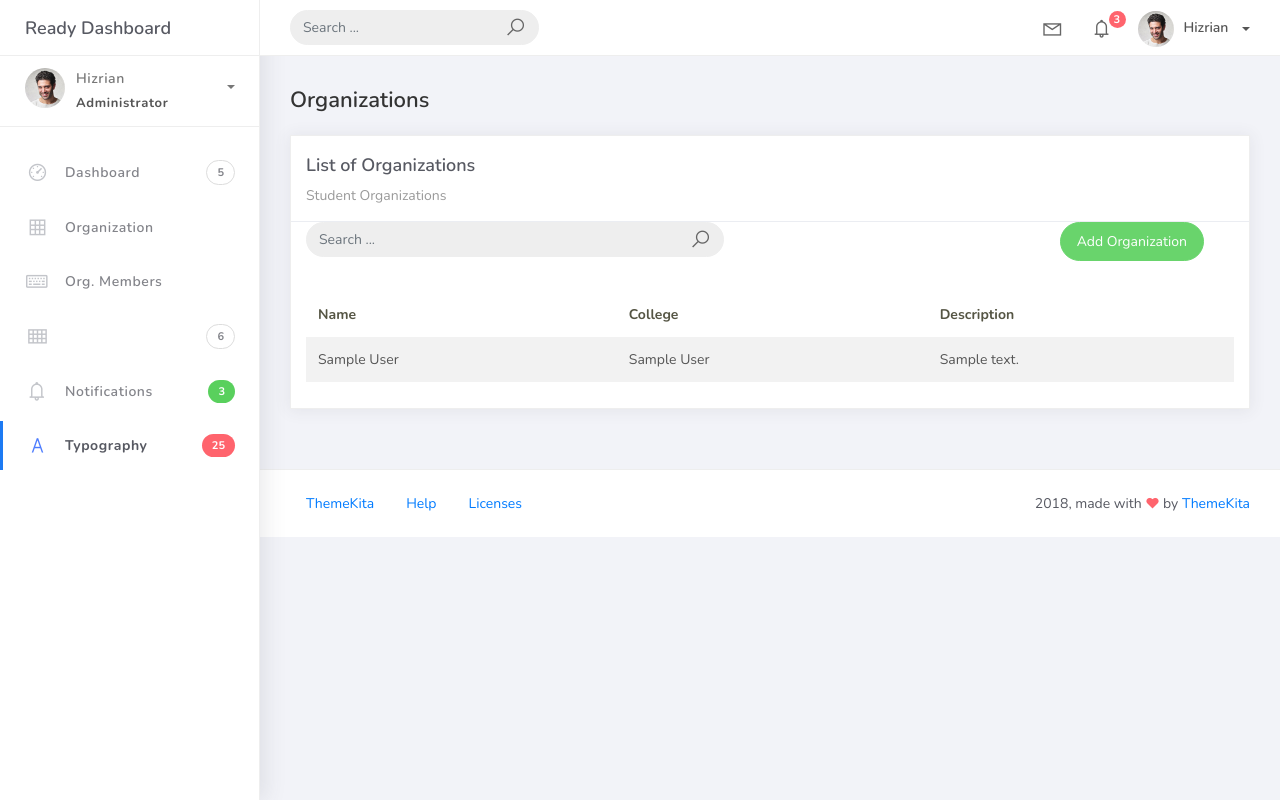
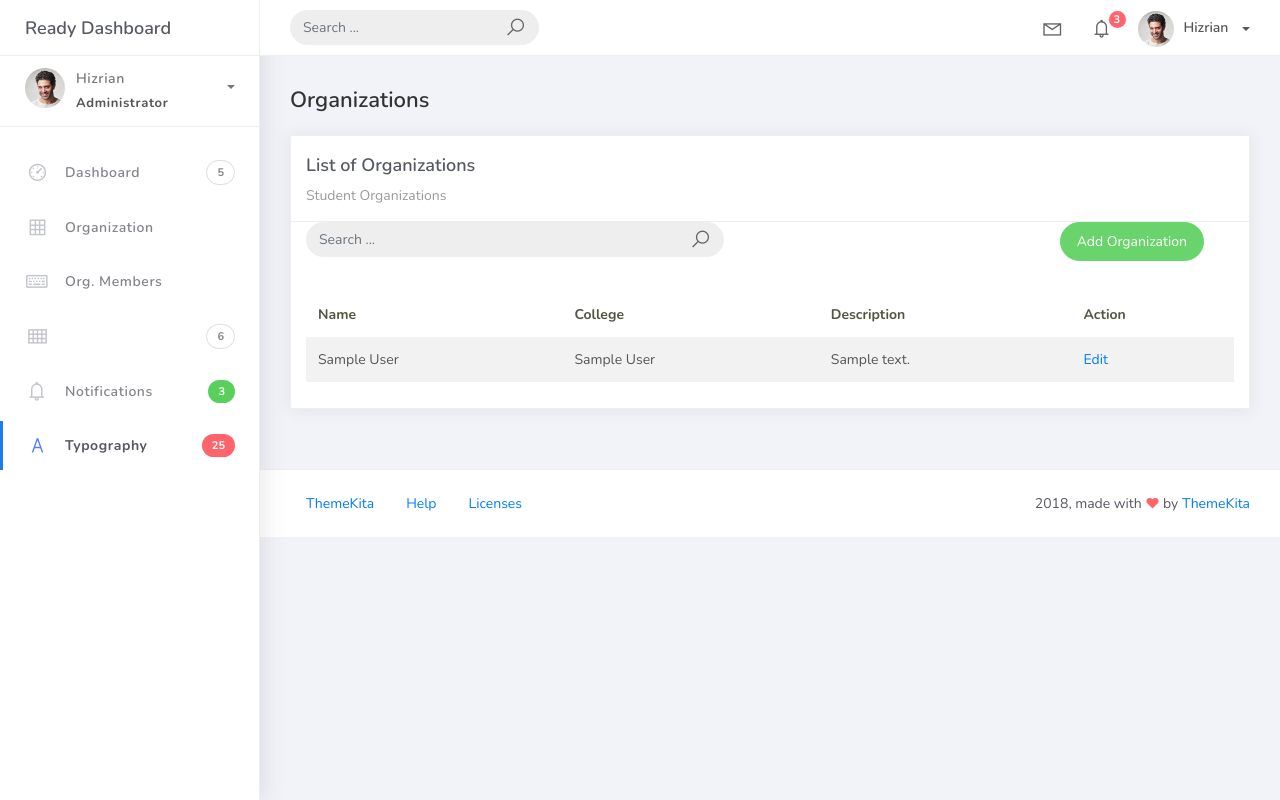
Before and after one commit to acesuus/PSUSphere, a Django app: page /organization_list/ in a window 1280 px wide. Run offline with Django 5.2, Linux system fonts and the light colour scheme; tables that the repository leaves empty hold one stand-in row (values such as "Sample post"); some libraries are stand-ins or nearby versions.

Commit message:
modified org_list.html

```diff
--- a/projectsite/templates/org_list.html
+++ b/projectsite/templates/org_list.html
@@ -39,6 +39,7 @@
                   <th scope="col">Name</th>
                   <th scope="col">College</th>
                   <th scope="col">Description</th>
+                  <th scope="col">Action</th>
                 </tr>
               </thead>
               <tbody>
@@ -47,6 +48,14 @@
                   <td>{{ organization.name }}</td>
                   <td>{{ organization.college }}</td>
                   <td>{{ organization.description }}</td>
+                  <td><a href="organization_list/{{ object.id }}">Edit</a></td>
+                  </tr>
+                  {% empty %}
+                  <tr>
+                    <td colspan="4" style="text-align: center">
+                      <p class="text-sm font-weight-bold mb-0">No Records Found</p>
+                    </td>
+                  </tr>
                 </tr>
                 {% endfor %}
               </tbody>
```
